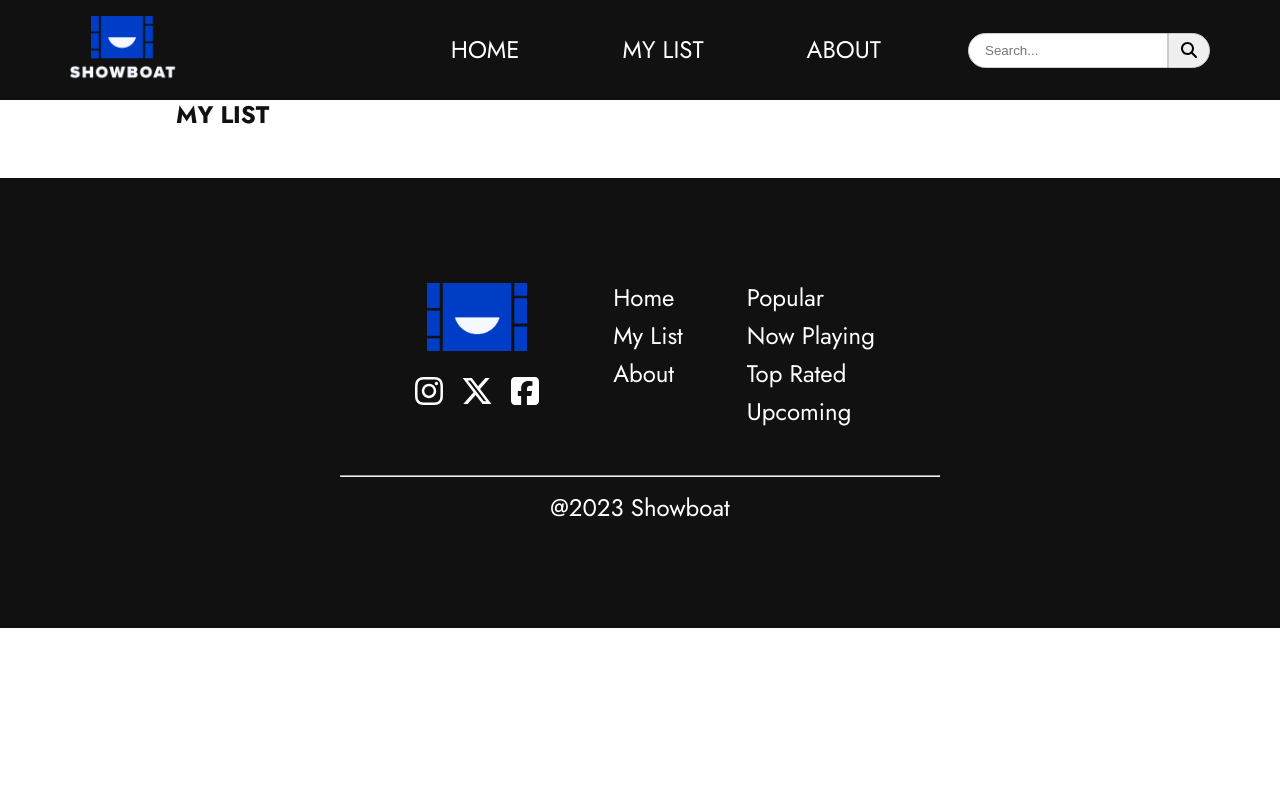
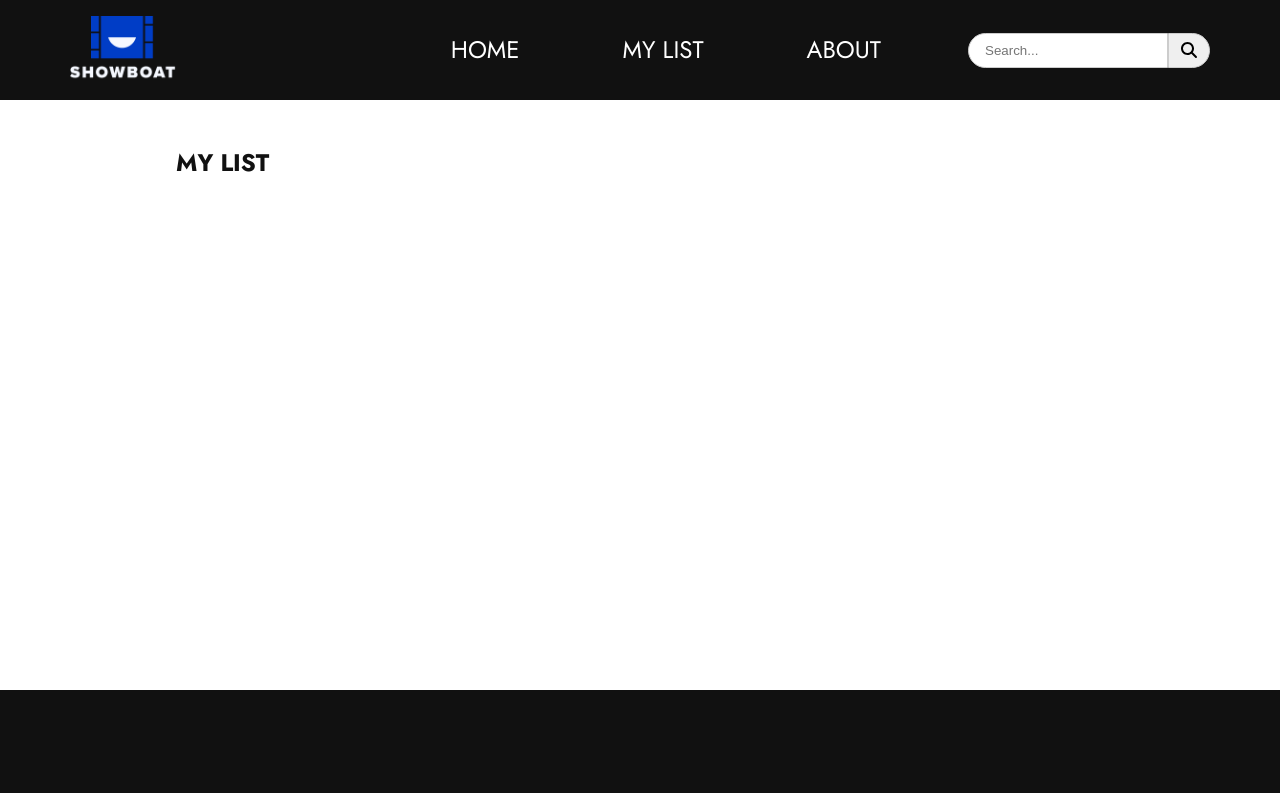
Before and after one commit to allankchow/showboat, a React (Vite) app: page /my-list in a window 1280 px wide. Shown: the top 793 px of the page. Built offline with nearby package versions, Linux system fonts and the light colour scheme.

Commit message:
Add top and botttom margin in main

```diff
--- a/src/scss/components/_myListPage.scss
+++ b/src/scss/components/_myListPage.scss
@@ -21,7 +21,7 @@
     .my-list {
         @include flex-column(flex-start, flex-start, 3rem);
         width: 692px;
-        margin: auto;
+        margin: 3rem auto 29rem;
 
         .movie-list {
              @include flex-row-wrap(flex-start, flex-start, 1rem);
```
